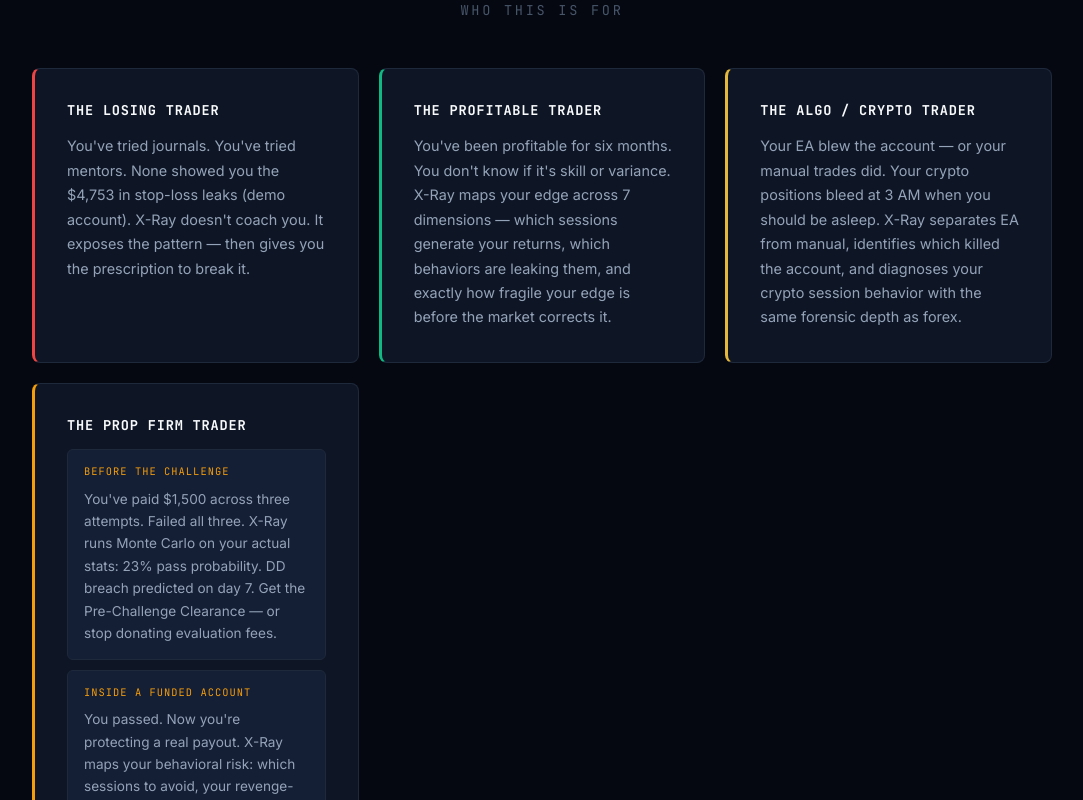
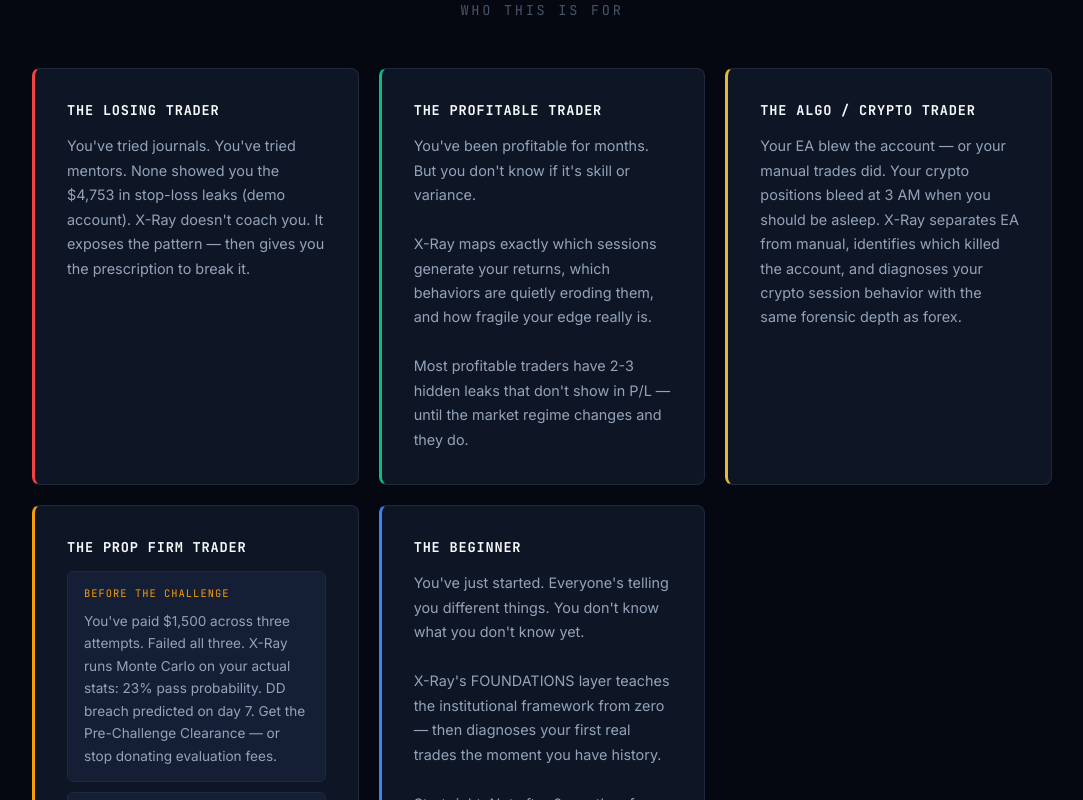
Before and after one commit to khtbt91-ctrl/xray-forensic, a Next.js app: page / in a window 1280 px wide. Shown: the part 6340-7140 px from the top of the page, without its empty margins (98-1181 px from the left). Built offline with nearby package versions, Linux system fonts and the light colour scheme; no server answers.

Commit message:
content: update profitable trader card, add beginner audience card

```diff
--- a/app/components/AudienceSection.tsx
+++ b/app/components/AudienceSection.tsx
@@ -10,9 +10,9 @@ const cards = [
     scenarios: null,
   },
   {
-    accent: "var(--profit)",
+    accent: "#10b981",
     title: "THE PROFITABLE TRADER",
-    body: "You've been profitable for six months. You don't know if it's skill or variance. X-Ray maps your edge across 7 dimensions — which sessions generate your returns, which behaviors are leaking them, and exactly how fragile your edge is before the market corrects it.",
+    body: "You've been profitable for months. But you don't know if it's skill or variance.\n\nX-Ray maps exactly which sessions generate your returns, which behaviors are quietly eroding them, and how fragile your edge really is.\n\nMost profitable traders have 2-3 hidden leaks that don't show in P/L — until the market regime changes and they do.",
     scenarios: null,
   },
   {
@@ -35,6 +35,12 @@ const cards = [
         text: "You passed. Now you're protecting a real payout. X-Ray maps your behavioral risk: which sessions to avoid, your revenge-trade signature, and the exact daily limit that keeps your account alive.",
       },
     ],
+  },
+  {
+    accent: "#3b82f6",
+    title: "THE BEGINNER",
+    body: "You've just started. Everyone's telling you different things. You don't know what you don't know yet.\n\nX-Ray's FOUNDATIONS layer teaches the institutional framework from zero — then diagnoses your first real trades the moment you have history.\n\nStart right. Not after 6 months of expensive mistakes.",
+    scenarios: null,
   },
 ];
 
@@ -87,7 +93,7 @@ export default function AudienceSection() {
                 {card.title}
               </h3>
               {card.body && (
-                <p style={{ fontFamily: "Inter, sans-serif", fontSize: "0.9rem", color: "var(--text-secondary)", margin: 0, lineHeight: 1.7 }}>
+                <p style={{ fontFamily: "Inter, sans-serif", fontSize: "0.9rem", color: "var(--text-secondary)", margin: 0, lineHeight: 1.7, whiteSpace: "pre-line" }}>
                   {card.body}
                 </p>
               )}
```
